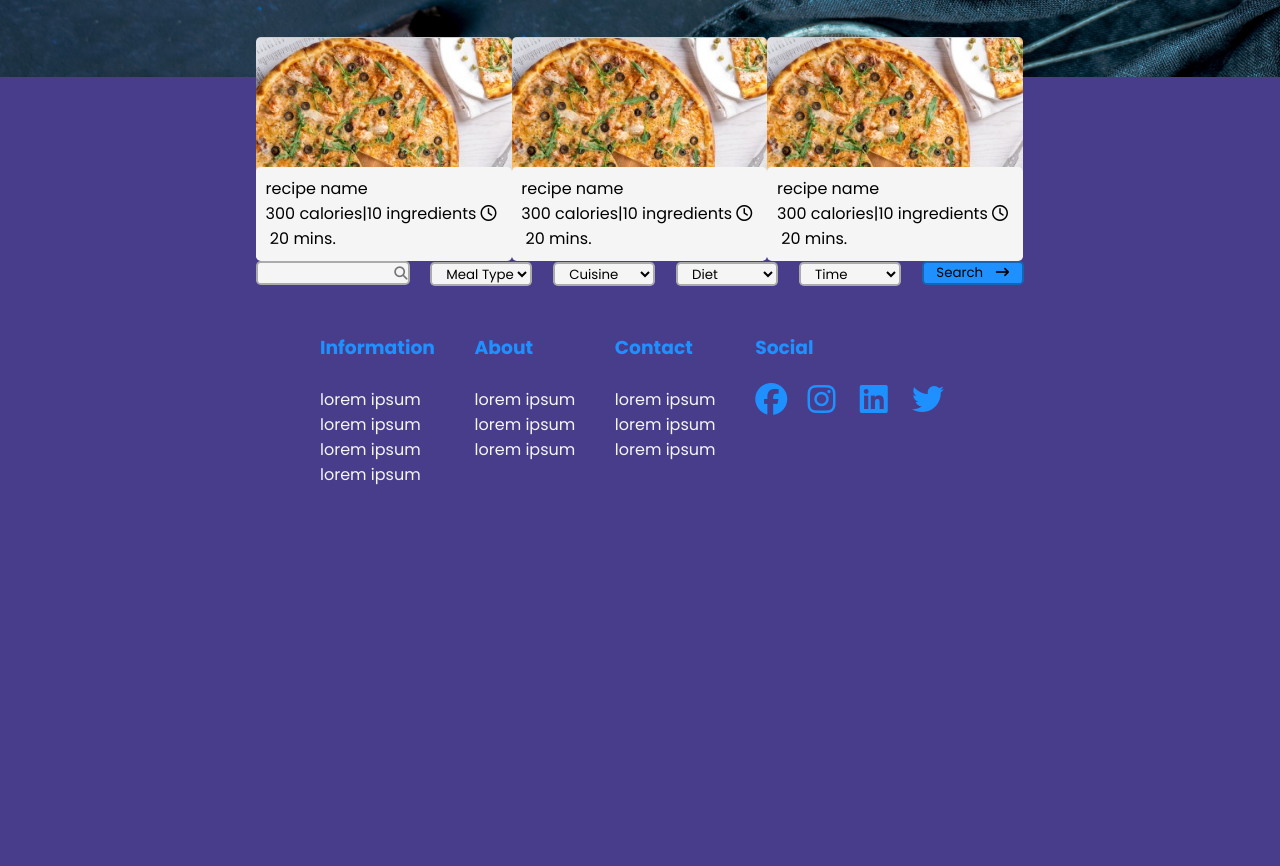
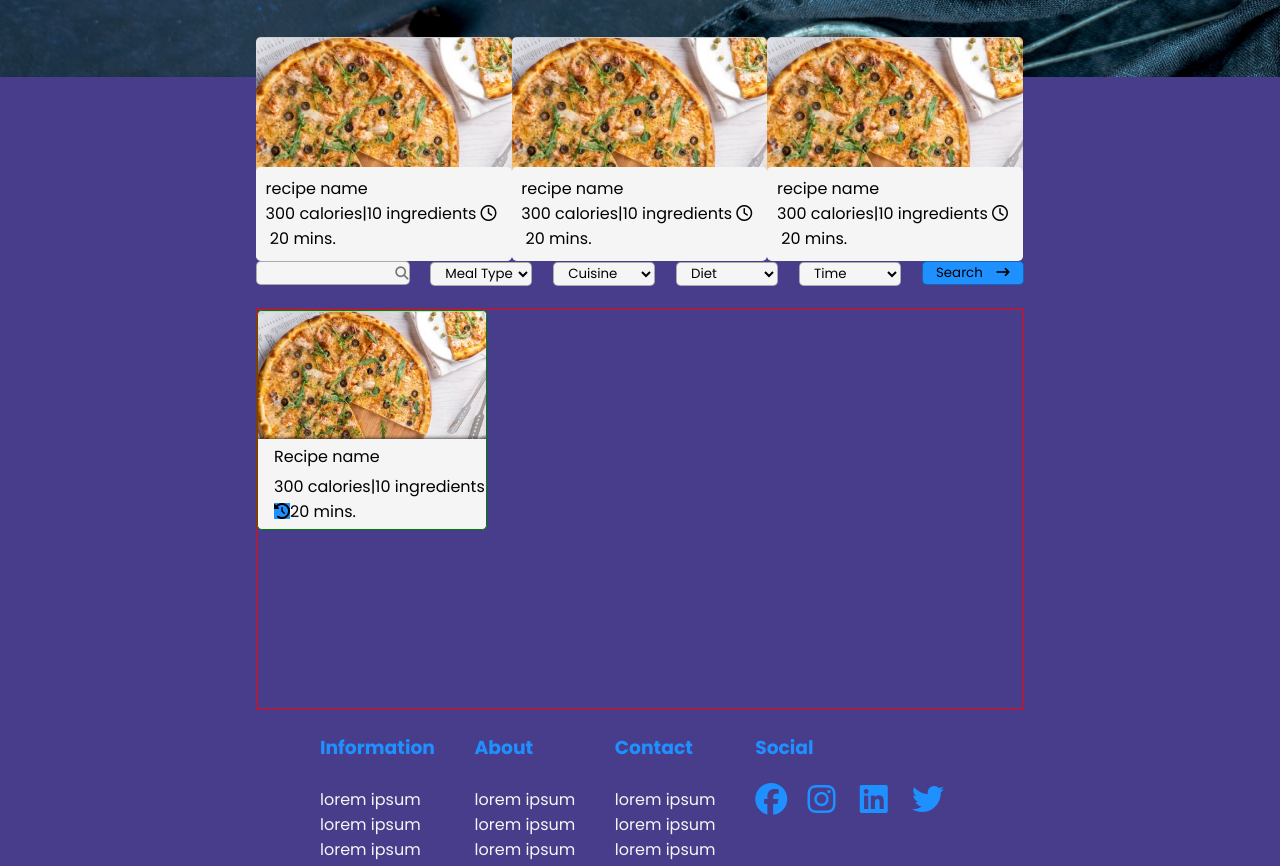
Before and after one commit to ijzzBloc/Clueless-Cook, a website built with Parcel: page src/index.html in a window 1280 px wide. Shown: the part 387-1253 px from the top of the page. Before the commit the page ends 874 px from the top, so only its background shows below. Built offline with nearby package versions, Linux system fonts and the light colour scheme; a web font is replaced by a local one.

Commit message:
created card

```diff
--- a/src/index.html
+++ b/src/index.html
@@ -95,6 +95,17 @@
             </button>
         </section>
     </section>
+    <section class="searchresult-container">
+        <div class="card">
+            <div     class="card-header card-image">
+                <img src="./assets/images/cardplaceholder.jpg" alt="">
+            </div>
+            <div class="card-body">
+                <p>Recipe name</p>
+                <p>300 calories|10 ingredients<i class="fa-solid fa-clock-rotate-left"></i>20 mins.</p>
+            </div>
+        </div>
+    </section>
 </main>
 <footer>
     <section class="footer-container">
--- a/src/styles.css
+++ b/src/styles.css
@@ -12,6 +12,7 @@
     list-style: none;
     font-family: 'Poppins', sans-serif;
     background: darkslateblue;
+    max-width: 100%;
 }
 /********************* Header *********************/
 .header-container  {
@@ -74,9 +75,9 @@ a   {
     width: 8rem;
     height: 2rem;
     background-color: dodgerblue;
-    border-style: hidden;
+    border: rgb(0, 0, 0 ,30%) 1px solid;
     border-radius: 0.3rem;
-    margin-top: 2rem;
+    margin-top: 4rem;
 }
 .random-recipes-bttn:hover {
     cursor: pointer;
@@ -138,7 +139,7 @@ a   {
     height: 3vh;
     border-radius: 0.3rem;
     background: whitesmoke;
-    border: rgb(0, 0, 0 ,30%) 2px solid;
+    border: rgb(0, 0, 0 ,30%) 1px solid;
 }
 .dropdown   {
 }
@@ -148,7 +149,7 @@ a   {
     padding-left: 10%;
     border-radius: 0.3rem;
     background: whitesmoke;
-    border: rgb(0, 0, 0 ,30%) 2px solid;
+    border: rgb(0, 0, 0 ,30%) 1px solid;
 }
 .searh-bttn {
     display: flex;
@@ -158,12 +159,48 @@ a   {
     height: 3vh;
     border-radius: 0.3rem;
     background: dodgerblue;
-    border: rgb(0, 0, 0 ,30%) 2px solid;
+    border: rgb(0, 0, 0 ,30%) 1px solid;
 }
 .searh-bttn > p, i {
     background: dodgerblue;
 }
 /*----------- Search results -------------------*/
+.searchresult-container {
+    border: 1px red solid;
+    height: 50vh;
+    margin-left: 20%;
+    margin-right: 20%;
+}
+.card   {
+    background: whitesmoke;
+    border: 1px green solid;
+    border-radius: 0.3rem;
+    width: 30%;
+    margin: 0;
+    overflow: hidden;
+}
+.card-header    {
+    overflow: hidden;
+    margin-bottom: 0.3rem;
+}
+.card-header.card-image > img    {
+    display: block;
+    width: 100%;
+    aspect-ratio: 16 / 9;
+    object-fit: cover;
+    object-position: center;
+}
+.card-body  {
+    background-color: whitesmoke;
+}
+.card-body > p  {
+    padding-left: 1em;
+    margin-bottom: 0.3rem;
+    background: whitesmoke;
+}
+.card:hover  {
+    transform: scale(120%);
+}
 /********************* Footer *********************/
 .footer-container   {
     display: flex;
```
Also changed, not shown: dist/index.html, 2 other files.
